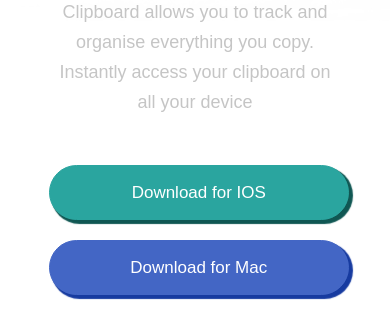
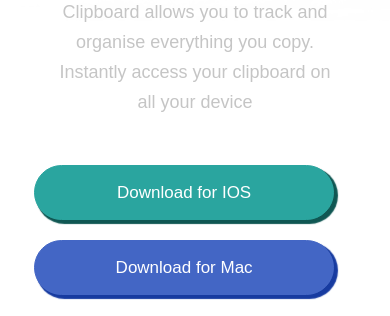
Before and after one commit to adekniyi/landing-page-frontend-master, a plain HTML site: page index.html in a window 390 px wide. Shown: the part 467-783 px from the top of the page. Drawn offline with Linux system fonts and the light colour scheme.

Commit message:
fourth commit

```diff
--- a/landingPage.css
+++ b/landingPage.css
@@ -646,8 +646,20 @@ input {
     }
 }
 
-@media (max-width: 450px) {
-
+@media (max-width: 410px) {
+    input {
+        font-size: 17px;
+        height: 55px;
+        margin-right: 15px;
+        margin-left: -5%;
+        border-radius: 30px;
+        width: 300px;
+        cursor: pointer;
+        margin-bottom: 20px;
+    }
+    .bottom input{
+        margin-left: 5%;
+    }
 
 
 }
```
